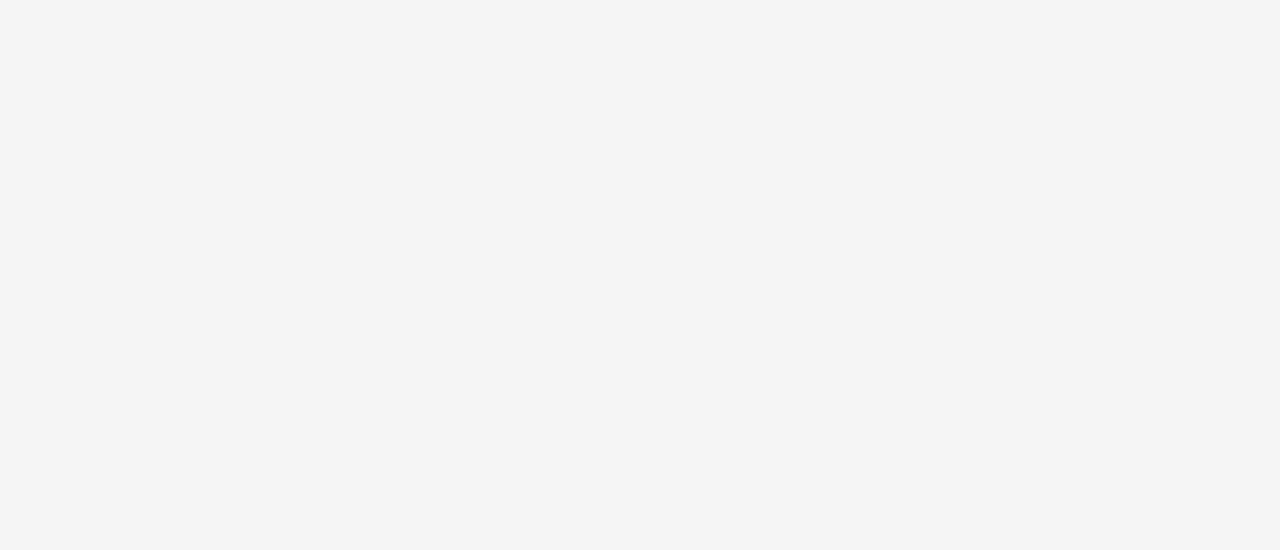
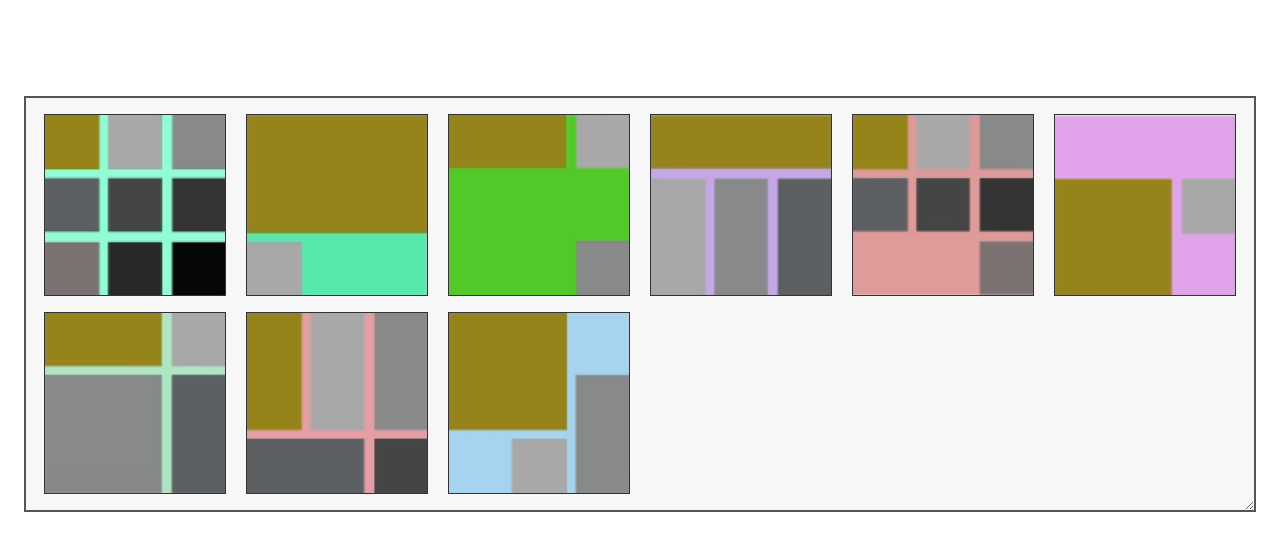
Before and after one commit to papug0ae/WebTechLabs, a plain HTML site: page Lab2/index.html in a window 1280 px wide. Drawn offline with Linux system fonts and the light colour scheme.

Commit message:
готовая2

```diff
--- a/Lab2/index.html
+++ b/Lab2/index.html
@@ -3,10 +3,44 @@
 <head>
     <meta charset="UTF-8">
     <meta name="viewport" content="width=device-width, initial-scale=1.0">
-    <title>Лабораторная работа 2</title>
+    <title>Lab Work 2</title>
     <link rel="stylesheet" href="styles.css">
 </head>
 <body>
-
+    <header class="page-header">
+    </header>
+    <main class="page-content">
+        <div class="resizable-box">
+            <div class="container">
+                <figure class="photo-slot">
+                    <img src="images/1.png" alt="Local photo 1">
+                </figure>
+                <figure class="photo-slot">
+                    <img src="images/2.png" alt="Local photo 2">
+                </figure>
+                <figure class="photo-slot">
+                    <img src="images/3.png" alt="Local photo 3">
+                </figure>
+                <figure class="photo-slot">
+                    <img src="images/4.png" alt="Local photo 4">
+                </figure>
+                <figure class="photo-slot">
+                    <img src="images/5.png" alt="Local photo 5">
+                </figure>
+                <figure class="photo-slot">
+                    <img src="images/6.png" alt="Local photo 6">
+                </figure>
+                <figure class="photo-slot">
+                    <img src="images/7.png" alt="Local photo 7">
+                </figure>
+                <figure class="photo-slot">
+                    <img src="images/8.png" alt="Local photo 8">
+                </figure>
+                <figure class="photo-slot">
+                    <img src="images/9.png" alt="Local photo 9">
+                </figure>
+            </div>
+        </div>
+    </main>
 </body>
 </html>
--- a/Lab2/styles.css
+++ b/Lab2/styles.css
@@ -1,50 +1,67 @@
 :root {
     font-size: 16px;
     line-height: 1.5;
-    color-scheme: light dark;
 }
 
 body {
     margin: 0;
     font-family: "Segoe UI", Tahoma, Geneva, Verdana, sans-serif;
-    background-color: #f5f5f5;
-    color: #222;
+    background-color: #ffffff;
+    color: #222222;
 }
 
 .page-header {
-    padding: 3rem 1.5rem;
+    padding: 2rem 1.5rem;
     text-align: center;
-    background: linear-gradient(135deg, #2196f3, #21cbf3);
-    color: #fff;
 }
 
 .page-header h1 {
     margin-bottom: 0.5rem;
-    font-size: 2.5rem;
+    font-size: 2.25rem;
+}
+
+.page-content {
+    padding: 2rem 1.5rem;
+}
+
+.resizable-box {
+    resize: both;
+    overflow: auto;
+    border: 2px solid #555555;
+    box-sizing: border-box;
+    padding: 1rem;
+    min-width: 320px;
+    min-height: 320px;
+    max-width: 100%;
+    margin: 0 auto;
+    background-color: #f7f7f7;
 }
 
 .container {
-  display: grid;
-  grid-template: repeat(4, 1fr) / repeat(3, 1fr);
-  grid-template-areas:
-    "header header header"
-    "content content 👾"
-    "content content ."
-    "footer footer footer";
+    display: grid;
+    gap: 1rem;
+    grid-template-columns: repeat(auto-fit, minmax(180px, 1fr));
+    width: 100%;
+    height: 100%;
+    justify-items: center;
+    align-items: center;
 }
 
-.item1 {
-  grid-area: header;
+.photo-slot {
+    position: relative;
+    display: flex;
+    align-items: center;
+    justify-content: center;
+    border: 1px solid #333333;
+    background-color: #d9d9d9;
+    width: 180px;
+    height: 180px;
+    margin: 0;
 }
 
-.item2 {
-  grid-area: content;
+.photo-slot img {
+    width: 100%;
+    height: 100%;
+    object-fit: cover;
+    display: block;
 }
-
-.item3 {
-  grid-area: 👾;
-}
-
-.item4 {
-  grid-area: footer;
-}
```
Also changed, not shown: Lab2/images/1.png (added), Lab2/images/2.png (added), Lab2/images/3.png (added), Lab2/images/4.png (added), Lab2/images/5.png (added), Lab2/images/6.png (added), Lab2/images/7.png (added), Lab2/images/8.png (added), Lab2/images/9.png (added).
